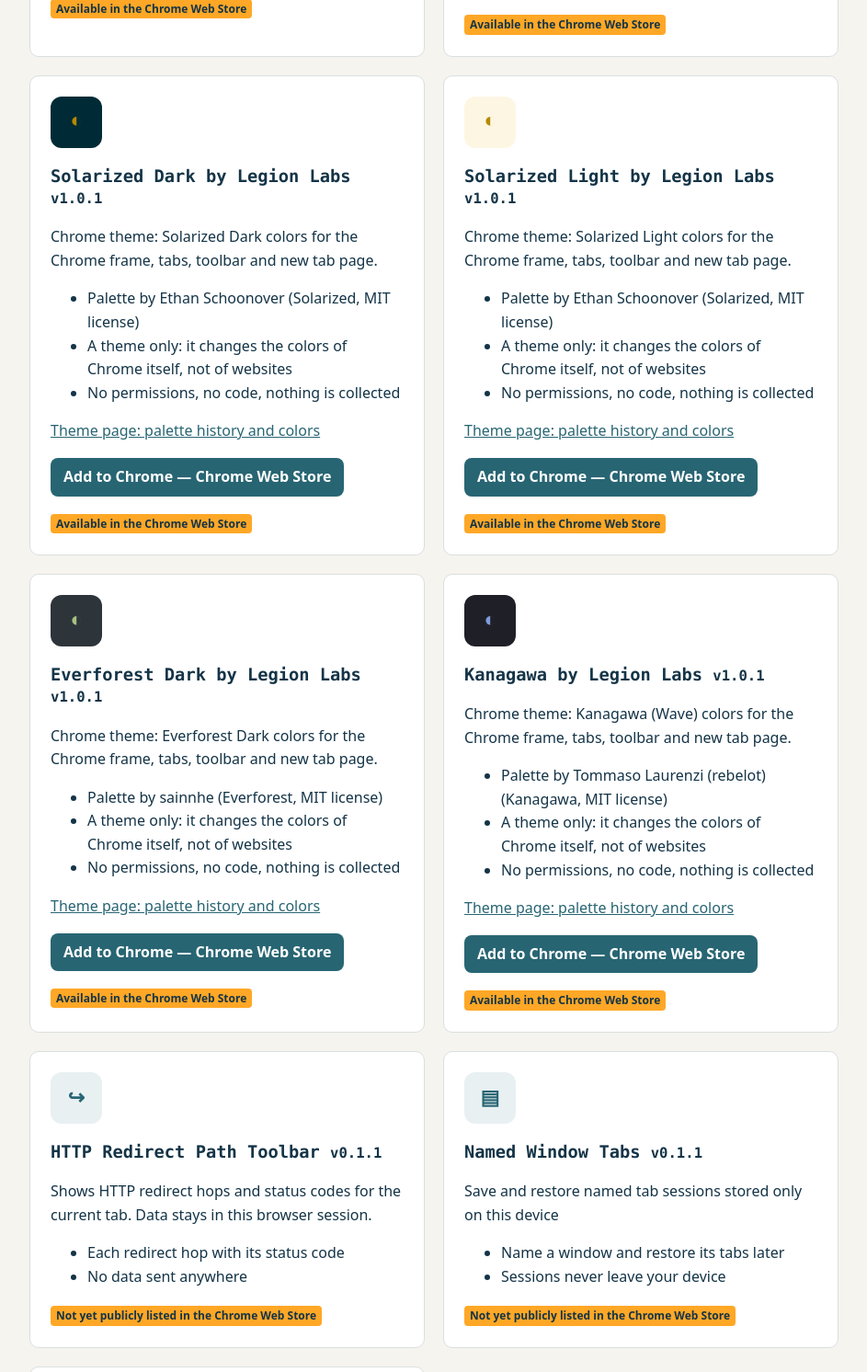
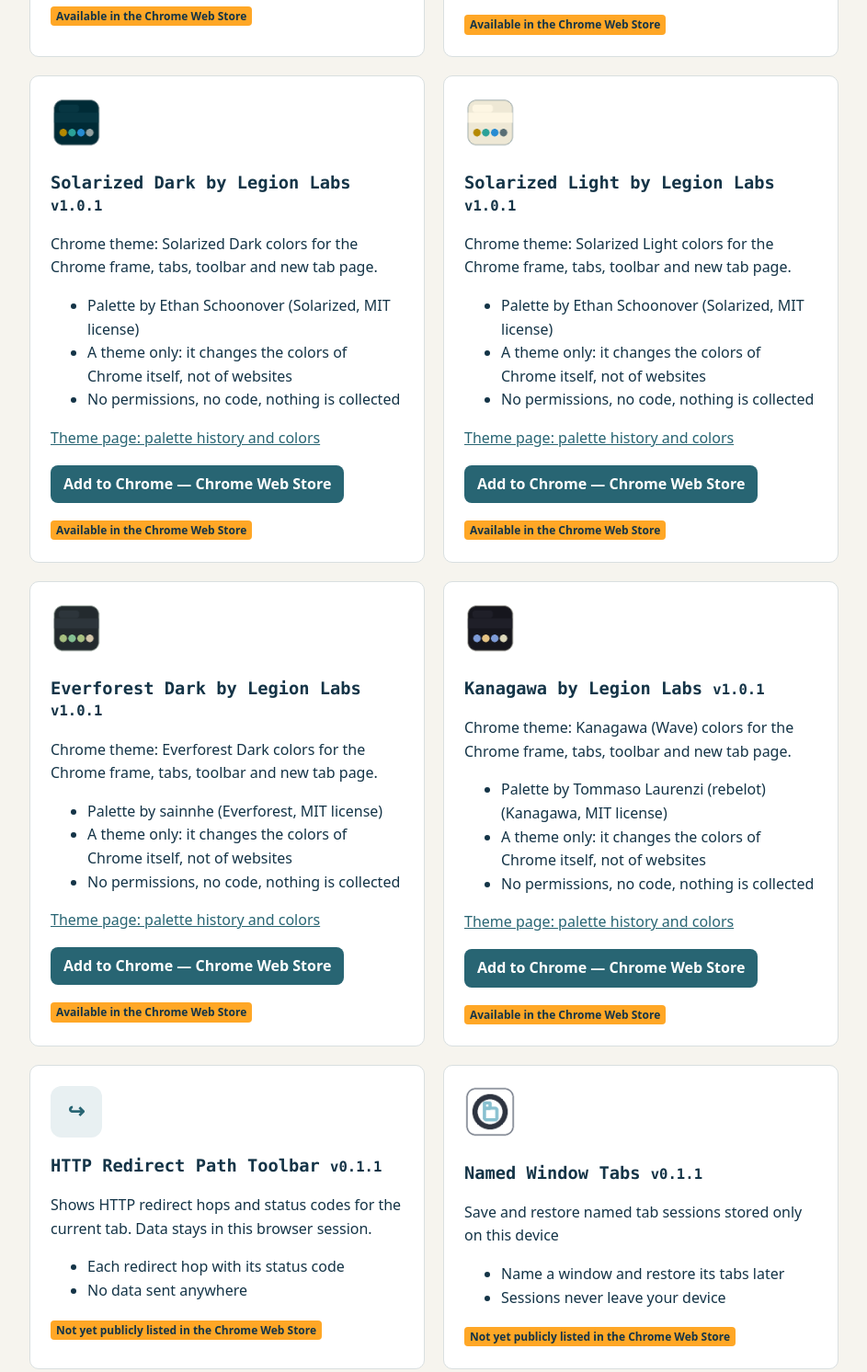
Before and after one commit to legion-factory/legion-factory.github.io, a plain HTML site: page index.html in a window 1280 px wide. Shown: the part 1091-2583 px from the top of the page at 92% size, without its empty margins (168-1111 px from the left). Drawn offline with Linux system fonts and the light colour scheme.

Commit message:
Product cards: use real 128px store icons (#27)
Replace text and symbol badges on the #products cards with each
extension's official 128px store icon, served from /assets/ at the
same 56px size as the Keyword Highlighter card.

HTTP Redirect Path Toolbar keeps its text badge: that repo has no
store icon yet.

```diff
--- a/index.html
+++ b/index.html
@@ -7,23 +7,23 @@
 <p><em>Legion Labs is a new independent studio; these are our first products.</em></p></section>
 <h2 id="products">Products</h2>
 <p>Current versions of our Chrome extensions. Public store links are added here as each listing is published.</p><div class="cards">
-<div class="card"><div class="icon-sm">Aa</div><h3>Font Changer - Font For This Site <small>v0.1.6</small></h3>
+<div class="card"><img src="/assets/font-for-this-site-128.png" width="56" height="56" alt="Font For This Site"><h3>Font Changer - Font For This Site <small>v0.1.6</small></h3>
 <p>Change the font on each http(s) site. Custom font for readability, with no limit on how many sites.</p><ul><li>Custom font per site, with no limit on how many sites</li><li>Text size and line spacing for readability (text only, unless whole-page zoom is on)</li><li>Settings stored locally in your browser</li></ul><p><b>New in 0.1.6:</b> the font list now opens in full even when a font is already entered.</p><p><a href="/font-for-this-site/privacy.html">Privacy policy</a></p><p><a class="install" href="https://chromewebstore.google.com/detail/font-for-this-site/lcjgfinemifhbmbhaenijakpeakkbihh">Add to Chrome — Chrome Web Store</a></p><span class="tag">Available in the Chrome Web Store</span></div>
 <div class="card"><img src="/assets/keyword-highlighter-128.png" width="56" height="56" alt="Keyword Highlighter"><h3>Keyword Highlighter - Multiple Words <small>v1.0.2</small></h3>
 <p>Highlight multiple words and keywords on a page, each in its own colour. Marks stay correct on dynamic and SPA pages.</p><ul><li>Multiple words and phrases, each in its own colour</li><li>Match count and next/previous jump, whole-word and case-sensitive toggles, up to three saved lists</li><li>Interface in 12 languages; settings stored locally in your browser</li></ul><p><a href="/keyword-highlighter/privacy.html">Privacy policy</a></p><p><a class="install" href="https://chromewebstore.google.com/detail/ellfnalanbfpdijfbjadhmkghcibhaia">Add to Chrome — Chrome Web Store</a></p><span class="tag">Available in the Chrome Web Store</span></div>
-<div class="card"><div class="icon-sm" style="background:#002b36;color:#b58900">&#9680;</div><h3>Solarized Dark by Legion Labs <small>v1.0.1</small></h3>
+<div class="card"><img src="/assets/solarized-dark-128.png" width="56" height="56" alt="Solarized Dark"><h3>Solarized Dark by Legion Labs <small>v1.0.1</small></h3>
 <p>Chrome theme: Solarized Dark colors for the Chrome frame, tabs, toolbar and new tab page.</p><ul><li>Palette by Ethan Schoonover (Solarized, MIT license)</li><li>A theme only: it changes the colors of Chrome itself, not of websites</li><li>No permissions, no code, nothing is collected</li></ul><p><a href="/themes/solarized-dark/">Theme page: palette history and colors</a></p><p><a class="install" href="https://chromewebstore.google.com/detail/solarized-dark-by-legion/oklemgadhgdlakghajnchecfnapmibal">Add to Chrome — Chrome Web Store</a></p><span class="tag">Available in the Chrome Web Store</span></div>
-<div class="card"><div class="icon-sm" style="background:#fdf6e3;color:#b58900">&#9680;</div><h3>Solarized Light by Legion Labs <small>v1.0.1</small></h3>
+<div class="card"><img src="/assets/solarized-light-128.png" width="56" height="56" alt="Solarized Light"><h3>Solarized Light by Legion Labs <small>v1.0.1</small></h3>
 <p>Chrome theme: Solarized Light colors for the Chrome frame, tabs, toolbar and new tab page.</p><ul><li>Palette by Ethan Schoonover (Solarized, MIT license)</li><li>A theme only: it changes the colors of Chrome itself, not of websites</li><li>No permissions, no code, nothing is collected</li></ul><p><a href="/themes/solarized-light/">Theme page: palette history and colors</a></p><p><a class="install" href="https://chromewebstore.google.com/detail/solarized-light-by-legion/gelmnkpkgiogjdghfhjijacnkngeidpl">Add to Chrome — Chrome Web Store</a></p><span class="tag">Available in the Chrome Web Store</span></div>
-<div class="card"><div class="icon-sm" style="background:#2d353b;color:#a7c080">&#9680;</div><h3>Everforest Dark by Legion Labs <small>v1.0.1</small></h3>
+<div class="card"><img src="/assets/everforest-dark-128.png" width="56" height="56" alt="Everforest Dark"><h3>Everforest Dark by Legion Labs <small>v1.0.1</small></h3>
 <p>Chrome theme: Everforest Dark colors for the Chrome frame, tabs, toolbar and new tab page.</p><ul><li>Palette by sainnhe (Everforest, MIT license)</li><li>A theme only: it changes the colors of Chrome itself, not of websites</li><li>No permissions, no code, nothing is collected</li></ul><p><a href="/themes/everforest-dark/">Theme page: palette history and colors</a></p><p><a class="install" href="https://chromewebstore.google.com/detail/everforest-dark-by-legion/cjnlifaclhnicaaamdokkkhjbndfhomi">Add to Chrome — Chrome Web Store</a></p><span class="tag">Available in the Chrome Web Store</span></div>
-<div class="card"><div class="icon-sm" style="background:#1f1f28;color:#7e9cd8">&#9680;</div><h3>Kanagawa by Legion Labs <small>v1.0.1</small></h3>
+<div class="card"><img src="/assets/kanagawa-128.png" width="56" height="56" alt="Kanagawa"><h3>Kanagawa by Legion Labs <small>v1.0.1</small></h3>
 <p>Chrome theme: Kanagawa (Wave) colors for the Chrome frame, tabs, toolbar and new tab page.</p><ul><li>Palette by Tommaso Laurenzi (rebelot) (Kanagawa, MIT license)</li><li>A theme only: it changes the colors of Chrome itself, not of websites</li><li>No permissions, no code, nothing is collected</li></ul><p><a href="/themes/kanagawa/">Theme page: palette history and colors</a></p><p><a class="install" href="https://chromewebstore.google.com/detail/kanagawa-by-legion-labs/gcbnacohipkmafldjnofjkinnejgeofe">Add to Chrome — Chrome Web Store</a></p><span class="tag">Available in the Chrome Web Store</span></div>
 <div class="card"><div class="icon-sm">&#8618;</div><h3>HTTP Redirect Path Toolbar <small>v0.1.1</small></h3>
 <p>Shows HTTP redirect hops and status codes for the current tab. Data stays in this browser session.</p><ul><li>Each redirect hop with its status code</li><li>No data sent anywhere</li></ul><span class="tag">Not yet publicly listed in the Chrome Web Store</span></div>
-<div class="card"><div class="icon-sm">&#9636;</div><h3>Named Window Tabs <small>v0.1.1</small></h3>
+<div class="card"><img src="/assets/save-tabs-128.png" width="56" height="56" alt="Named Window Tabs"><h3>Named Window Tabs <small>v0.1.1</small></h3>
 <p>Save and restore named tab sessions stored only on this device</p><ul><li>Name a window and restore its tabs later</li><li>Sessions never leave your device</li></ul><span class="tag">Not yet publicly listed in the Chrome Web Store</span></div>
-<div class="card"><div class="icon-sm">&#9000;</div><h3>On-Device Text Shortcuts <small>v0.1.1</small></h3>
+<div class="card"><img src="/assets/on-device-text-shortcuts-128.png" width="56" height="56" alt="On-Device Text Shortcuts"><h3>On-Device Text Shortcuts <small>v0.1.1</small></h3>
 <p>Privacy-first text expander with custom snippets. Expand text shortcuts locally without remote code.</p><ul><li>Custom snippets and shortcuts</li><li>No remote code; data stays local</li></ul><span class="tag">Not yet publicly listed in the Chrome Web Store</span></div>
 </div>
 <h2 id="pricing">Pricing</h2>
```
Also changed, not shown: assets/everforest-dark-128.png (added), assets/font-for-this-site-128.png (added), assets/kanagawa-128.png (added), assets/on-device-text-shortcuts-128.png (added), assets/save-tabs-128.png (added), assets/solarized-dark-128.png (added), assets/solarized-light-128.png (added).
